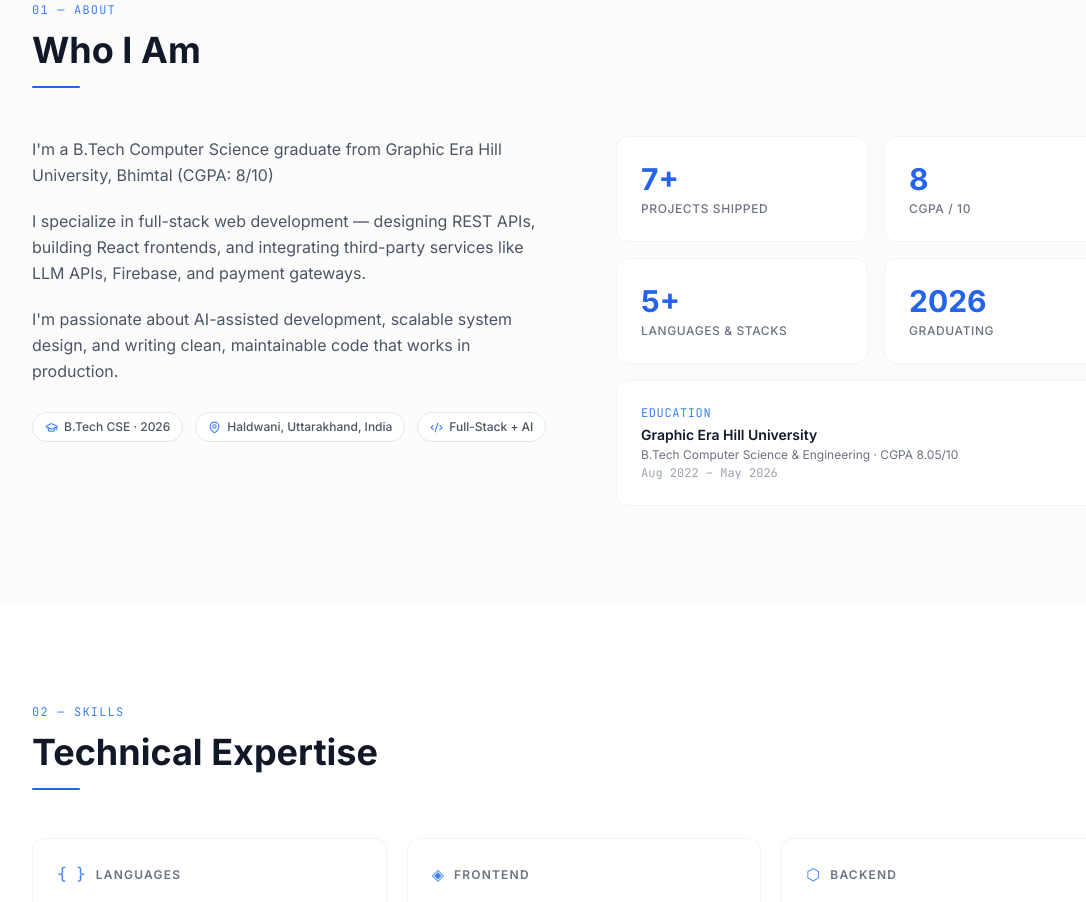
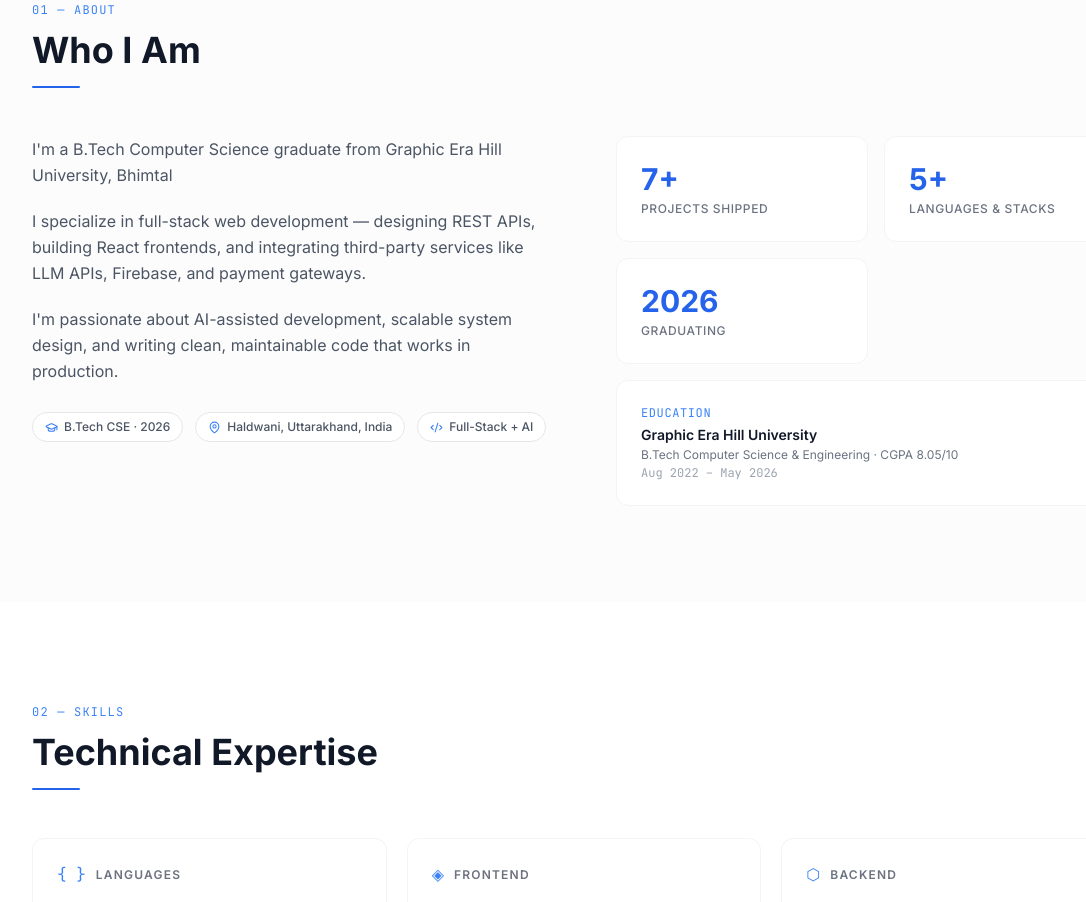
Before and after one commit to NikhilRautela/NikhilPortfolio, a React (Vite) app: page / in a window 1280 px wide. Shown: the part 900-1802 px from the top of the page, without its empty margins (56-1142 px from the left). Built offline with nearby package versions, Linux system fonts and the light colour scheme.

Commit message:
updated the description

```diff
--- a/src/data/portfolioData.js
+++ b/src/data/portfolioData.js
@@ -3,7 +3,7 @@ export const personalInfo = {
   role: 'Full-Stack Software Developer',
   tagline: 'Building production-grade applications with React, Node.js & AI integrations.',
   about: [
-    "I'm a B.Tech Computer Science graduate from Graphic Era Hill University, Bhimtal (CGPA: 8/10)",
+    "I'm a B.Tech Computer Science graduate from Graphic Era Hill University, Bhimtal",
     "I specialize in full-stack web development — designing REST APIs, building React frontends, and integrating third-party services like LLM APIs, Firebase, and payment gateways.",
     "I'm passionate about AI-assisted development, scalable system design, and writing clean, maintainable code that works in production.",
   ],
@@ -15,7 +15,6 @@ export const personalInfo = {
 
 export const stats = [
   { value: '7+',   label: 'Projects Shipped' },
-  { value: '8', label: 'CGPA / 10' },
   { value: '5+',   label: 'Languages & Stacks' },
   { value: '2026', label: 'Graduating' },
 ]
```
